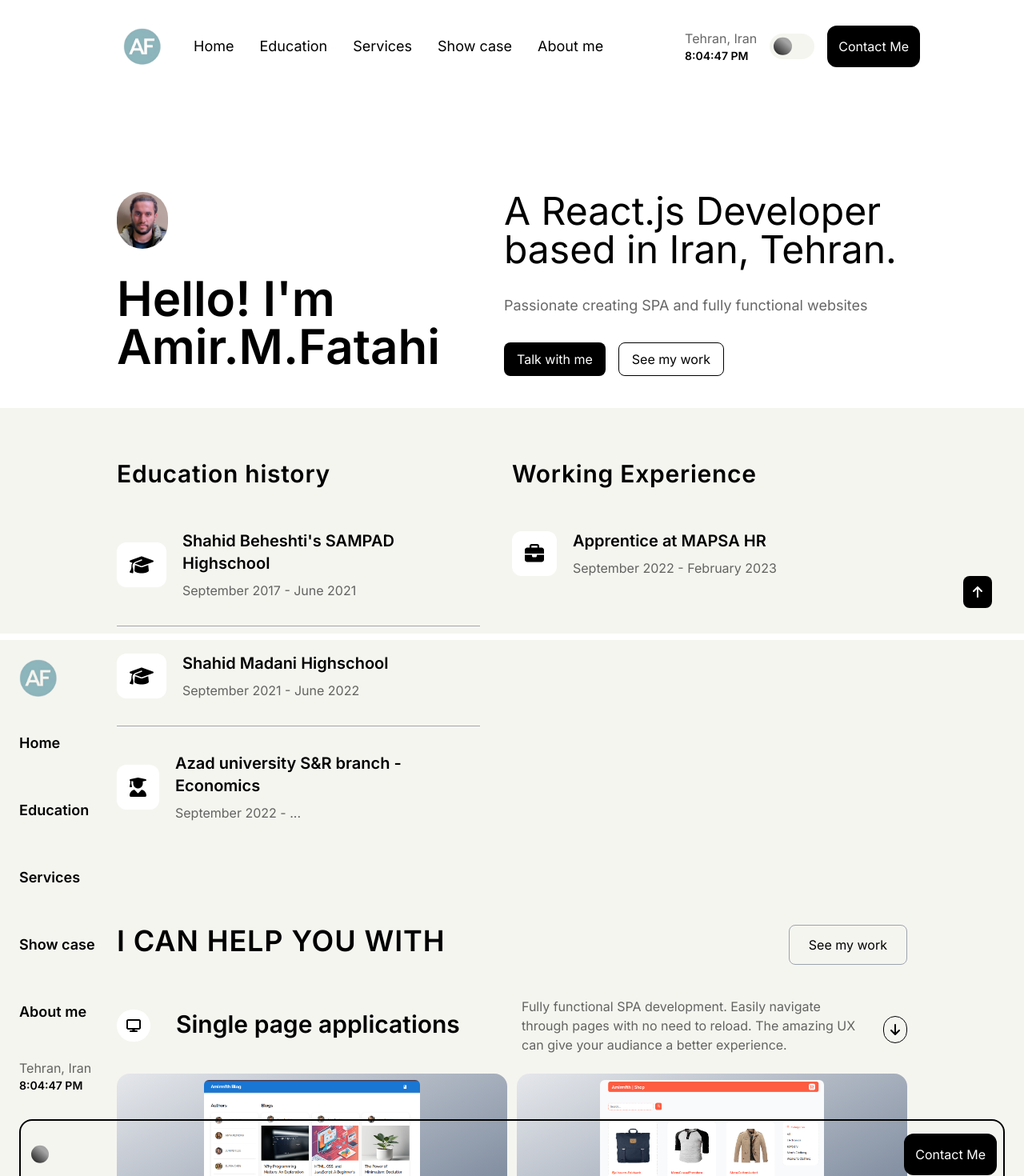
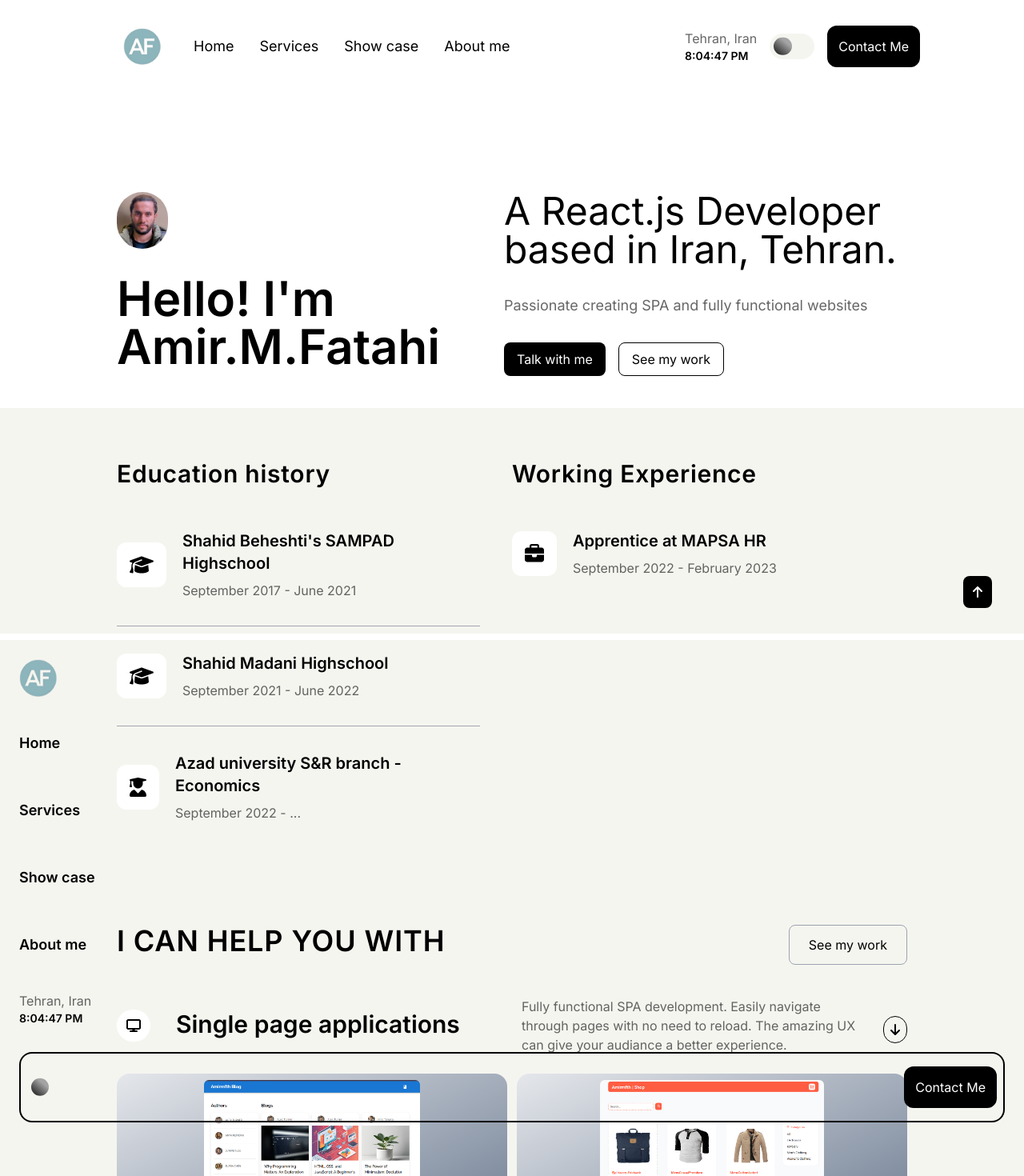
Before and after one commit to Amirmfth/Amirmfth-website, a React (Vite) app: page /home in a window 1280 px wide. Shown: the top 1470 px of the page at 80% size. Built offline with nearby package versions, Linux system fonts and the light colour scheme.

Commit message:
fixed all navbar and menu items

```diff
--- a/src/components/footer/FooterNavBar.jsx
+++ b/src/components/footer/FooterNavBar.jsx
@@ -18,20 +18,15 @@ function FooterNavBar() {
         </div>
         {/* Item 2 */}
         <div className="group">
-          <a href="#">Education</a>
+          <Link to={"/services"}>Services</Link>
           <div className="w-0 mx-auto duration-150 group-hover:border group-hover:border-black group-hover:w-2/3 dark:group-hover:border-white"></div>
         </div>
         {/* Item 3 */}
         <div className="group">
-          <Link to={"/services"}>Services</Link>
+          <a href="#">Show case</a>
           <div className="w-0 mx-auto duration-150 group-hover:border group-hover:border-black group-hover:w-2/3 dark:group-hover:border-white"></div>
         </div>
         {/* Item 4 */}
-        <div className="group">
-          <a href="#">Show case</a>
-          <div className="w-0 mx-auto duration-150 group-hover:border group-hover:border-black group-hover:w-2/3 dark:group-hover:border-white"></div>
-        </div>
-        {/* Item 5 */}
         <div className="group">
           <a href="#">About me</a>
           <div className="w-0 mx-auto duration-150 group-hover:border group-hover:border-black group-hover:w-2/3 dark:group-hover:border-white"></div>
--- a/src/components/navbar/MobileMenu.jsx
+++ b/src/components/navbar/MobileMenu.jsx
@@ -22,23 +22,18 @@ function MobileMenu({ openMenu ,menuHandler }) {
       <div onClick={menuHandler} className="w-full py-3 text-left font-semibold text-lg">
         <Link to={"/home"}>Home</Link>
       </div>
+
       {/* Item 2 */}
-      <div onClick={menuHandler} className="w-full py-3 text-left font-semibold text-lg">
-        <a href="#download" className="block hover:text-softRed">
-          Education
-        </a>
-      </div>
-      {/* Item 3 */}
       <div onClick={menuHandler} className="w-full py-3 text-left font-semibold text-lg">
         <Link to={"/services"}>Services</Link>
       </div>
-      {/* Item 4 */}
+      {/* Item 3 */}
       <div onClick={menuHandler} className="w-full py-3 text-left font-semibold text-lg">
         <a href="#" className="block hover:text-softRed">
           Show case
         </a>
       </div>
-      {/* Item 5 */}
+      {/* Item 4 */}
       <div onClick={menuHandler} className="w-full py-3 text-left font-semibold text-lg">
         <a href="#" className="block hover:text-softRed">
           About me
--- a/src/components/navbar/NavItems.jsx
+++ b/src/components/navbar/NavItems.jsx
@@ -17,20 +17,15 @@ function Navitems() {
       </div>
       {/* Item 2 */}
       <div className="group">
-        <a href="#">Education</a>
+      <Link to={"/services"} >Services</Link>
         <div className="w-0 mx-auto duration-150 group-hover:border group-hover:border-black group-hover:w-2/3 dark:group-hover:border-white"></div>
       </div>
       {/* Item 3 */}
       <div className="group">
-      <Link to={"/services"} >Services</Link>
+        <a href="#">Show case</a>
         <div className="w-0 mx-auto duration-150 group-hover:border group-hover:border-black group-hover:w-2/3 dark:group-hover:border-white"></div>
       </div>
       {/* Item 4 */}
-      <div className="group">
-        <a href="#">Show case</a>
-        <div className="w-0 mx-auto duration-150 group-hover:border group-hover:border-black group-hover:w-2/3 dark:group-hover:border-white"></div>
-      </div>
-      {/* Item 5 */}
       <div className="group">
         <a href="#">About me</a>
         <div className="w-0 mx-auto duration-150 group-hover:border group-hover:border-black group-hover:w-2/3 dark:group-hover:border-white"></div>
```
